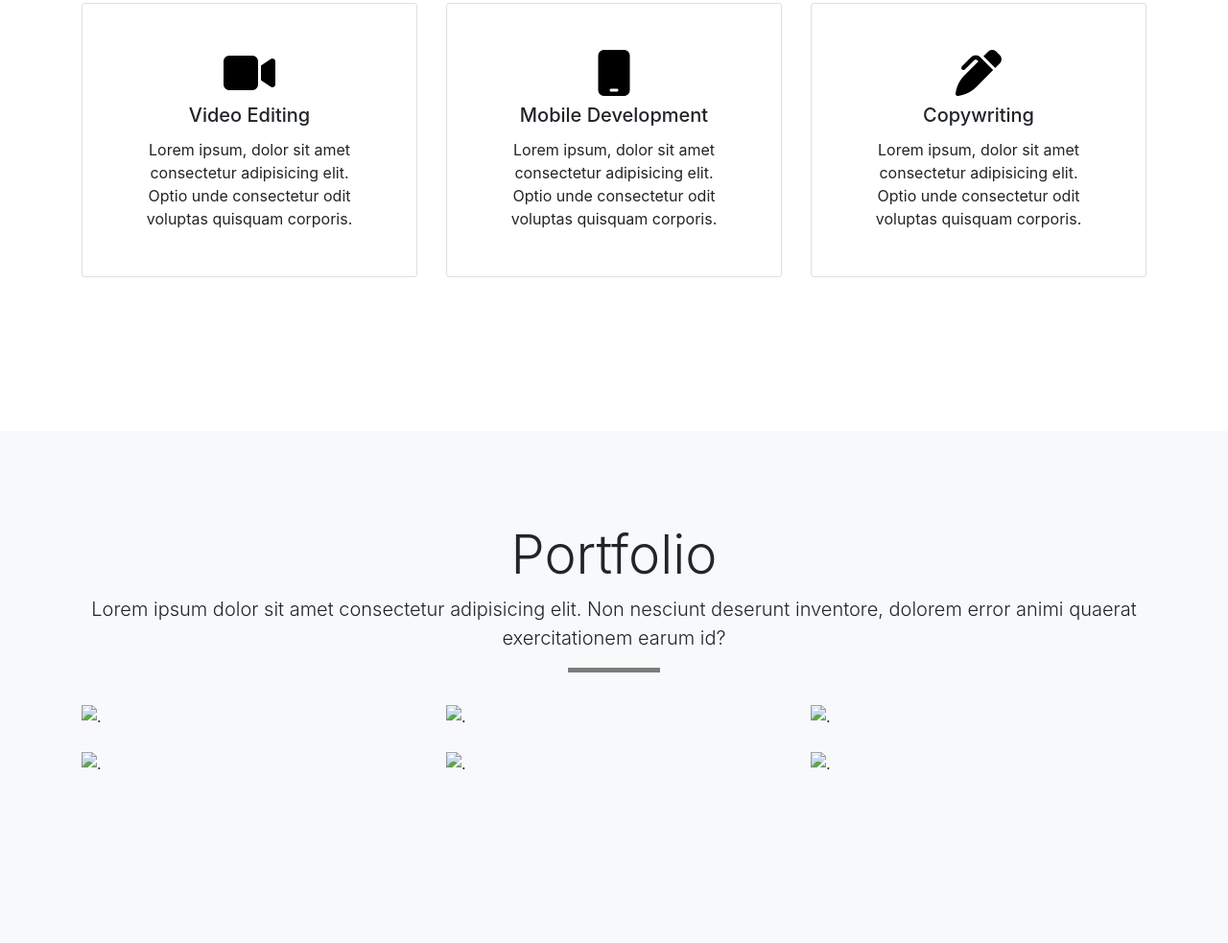
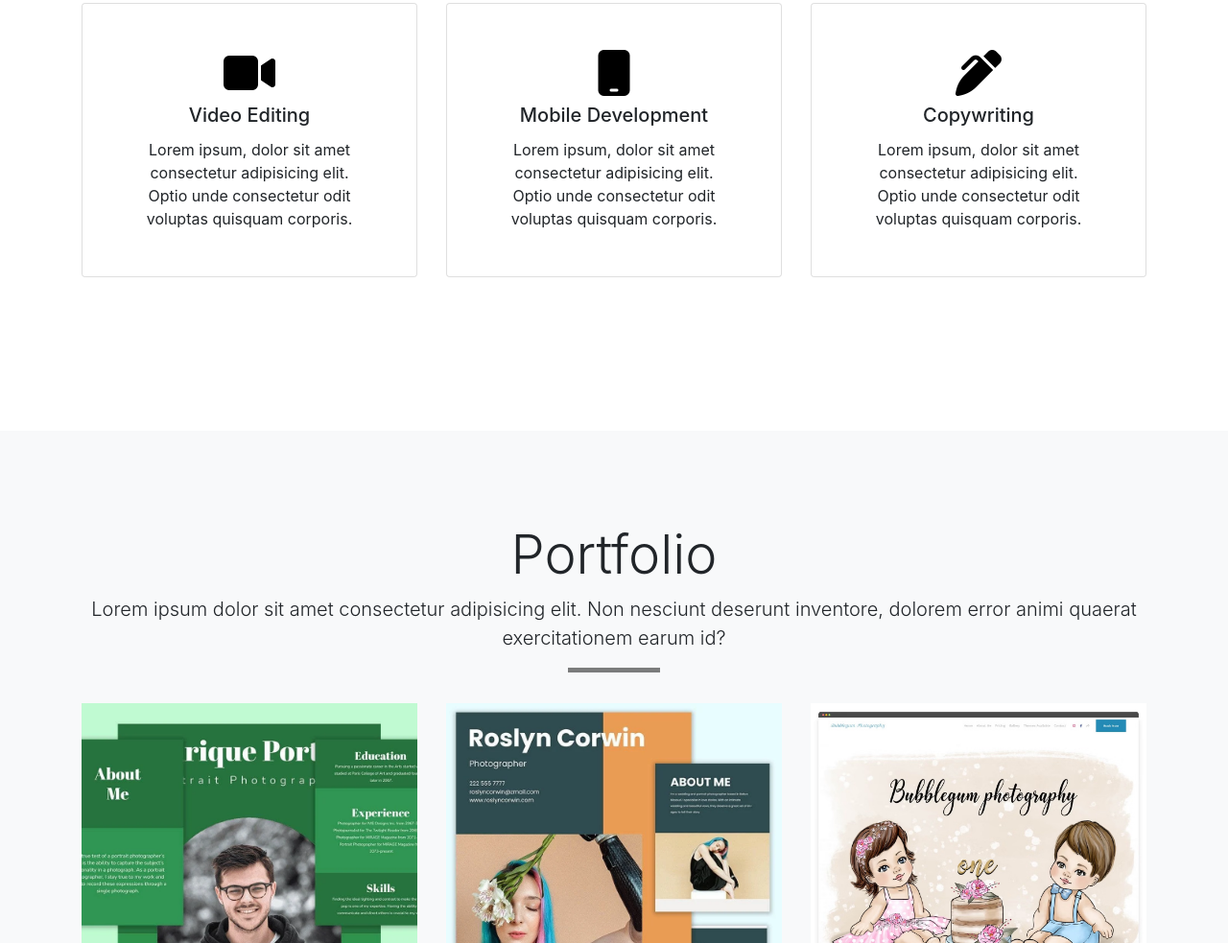
Before and after one commit to Debendrasahoo2003/Portfolio, a plain HTML site: page index.html in a window 1280 px wide. Shown: the part 2671-3654 px from the top of the page at 96% size. Drawn offline with nearby package versions, Linux system fonts and the light colour scheme.

Commit message:
Update index.html

```diff
--- a/index.html
+++ b/index.html
@@ -86,7 +86,7 @@
         <div class="container">
             <div class="row align-items-center">
                 <div class="col-lg-6 spacing">
-                    <img src="l.jpg" alt="" class="img-fluid img-hero">
+                    <img src="PORTFOLIO/l.jpg" alt="" class="img-fluid img-hero">
                 </div>
                 <div class="col-lg-6">
                     <h2 class="display-4">Hii, I am Debendra Kumar Sahoo</h2>
@@ -180,22 +180,22 @@
       </div>
       <div class="row">
         <div class="col-lg-4 mb-4">
-            <img src="img1.webp" alt="." class="img-fluid">
+            <img src="PORTFOLIO/img1.webp" alt="." class="img-fluid">
         </div>
         <div class="col-lg-4 mb-4">
-            <img src="img2.webp" alt="." class="img-fluid">
+            <img src="PORTFOLIO/img2.webp" alt="." class="img-fluid">
         </div>
         <div class="col-lg-4 mb-4">
-            <img src="img3.avif" alt="." class="img-fluid">
+            <img src="PORTFOLIO/img3.avif" alt="." class="img-fluid">
         </div>
         <div class="col-lg-4 mb-4">
-            <img src="img4.webp" alt="." class="img-fluid">
+            <img src="PORTFOLIO/img4.webp" alt="." class="img-fluid">
         </div>
         <div class="col-lg-4 mb-4">
-            <img src="img5.jpg" alt="." class="img-fluid">
+            <img src="PORTFOLIO/img5.jpg" alt="." class="img-fluid">
         </div>
         <div class="col-lg-4 mb-4">
-            <img src="img6.avif" alt="." class="img-fluid">
+            <img src="PORTFOLIO/img6.avif" alt="." class="img-fluid">
         </div>
       </div>
        </div>
```
